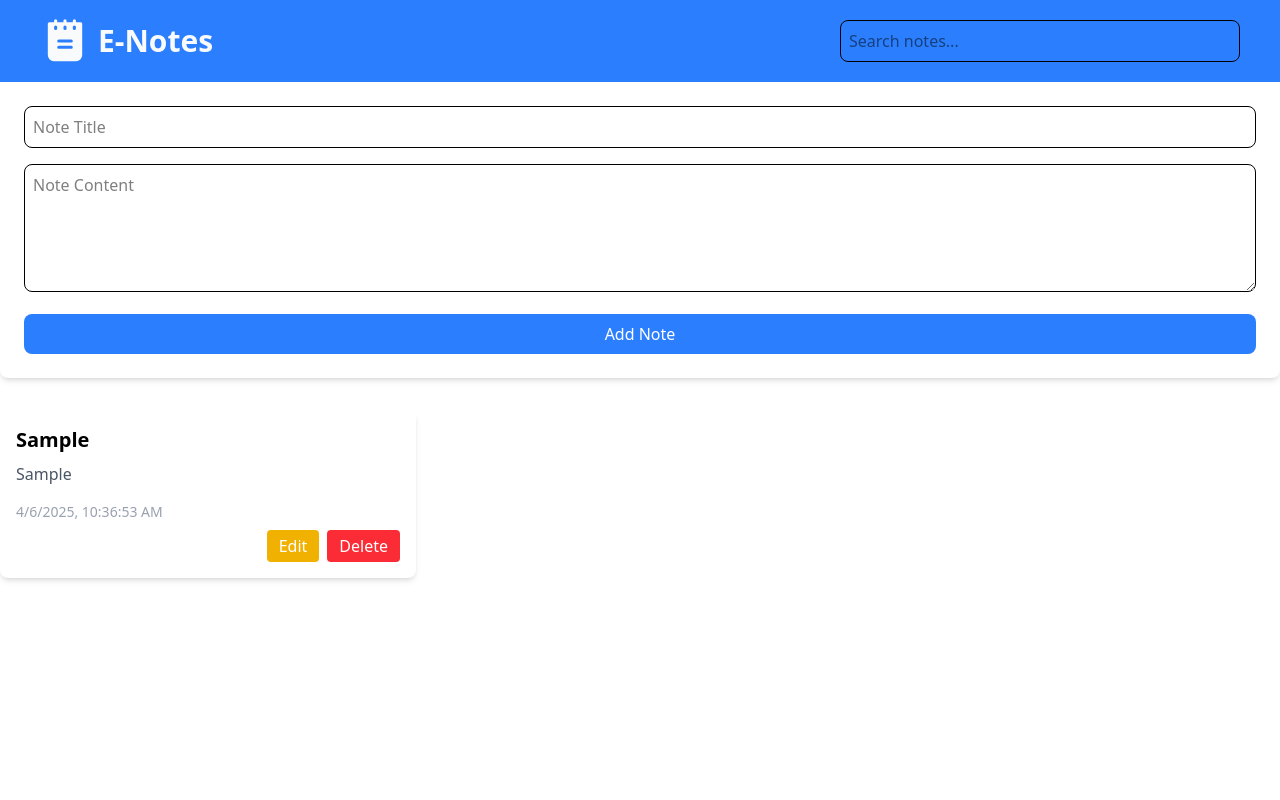
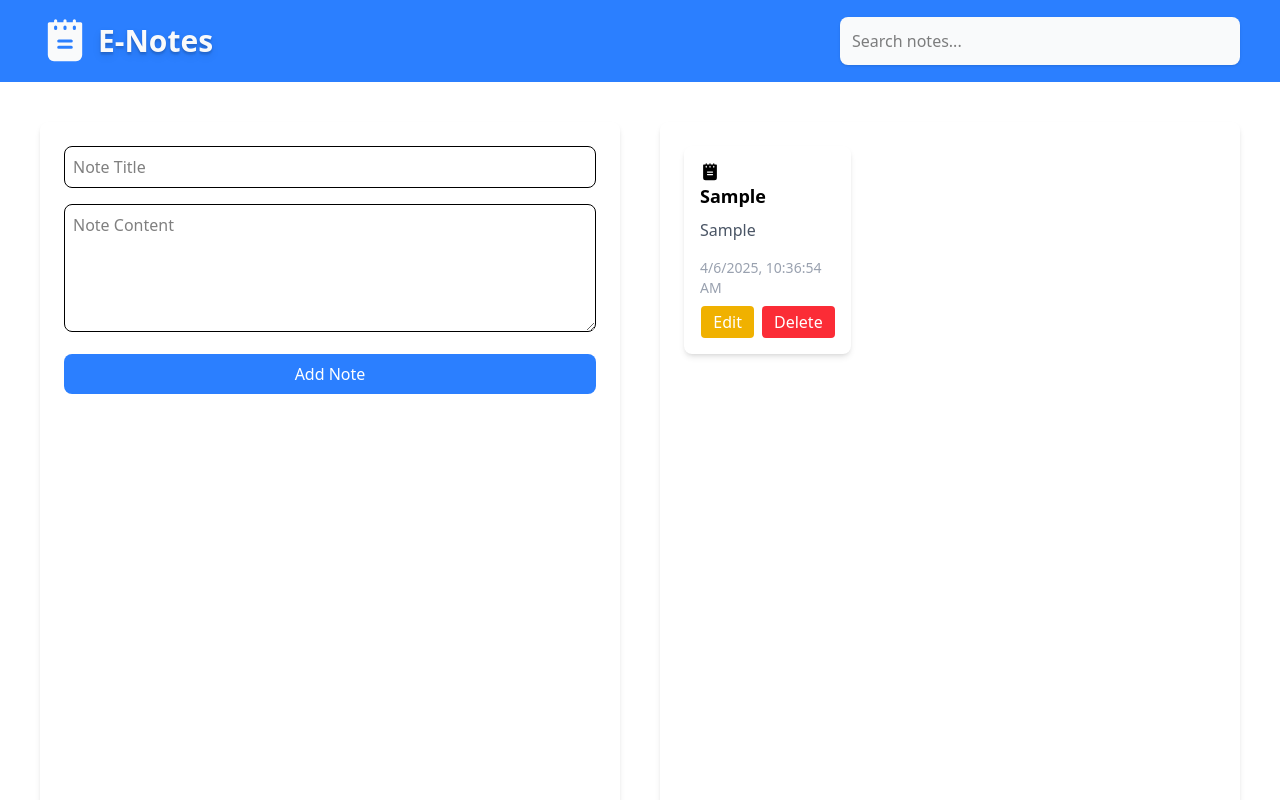
Before and after one commit to MoketeTyabekana/ai-projects, a React (Vite) app in the folder e-notes/: page / in a window 1280 px wide. Both pictures are taken after typing "Sample", "Sample" into the empty fields and a click on the button "Add Note". Shown: the top 800 px of the page. Built offline with nearby package versions, Linux system fonts and the light colour scheme.

Commit message:
Enhance UI layout and styling for note-taking application; improve search input and add no notes message

```diff
--- a/e-notes/src/App.jsx
+++ b/e-notes/src/App.jsx
@@ -67,7 +67,7 @@ function App() {
   return (
     <div className="">
       <nav className="bg-blue-500 flex justify-between items-center px-10 py-4">
-        <h1 className="text-3xl font-bold text-center text-gray-50 flex justify-center items-center">
+        <h1 className="text-3xl font-bold text-center text-gray-50 flex justify-center items-center text-shadow-lg">
           <PiNotepadFill className="inline-block mr-2" size={50} />
           E-Notes
         </h1>
@@ -75,21 +75,22 @@ function App() {
         <input
           type="text"
           placeholder="Search notes..."
-          className="w-1/3 p-2  border rounded-lg"
+          className="w-1/3 p-3  border rounded-lg outline-none border-none bg-gray-50  shadow-sm"
           value={searchTerm}
           onChange={(e) => setSearchTerm(e.target.value)}
         />
       </nav>
 
+      <div className=" grid grid-cols-2 p-10 gap-10">
         {/* Note Form */}
         <form
           onSubmit={handleSubmit}
-        className="bg-white p-6 rounded-lg shadow-md mb-8"
+          className="bg-white p-6 rounded-lg shadow-md mb-8 "
         >
           <input
             type="text"
             placeholder="Note Title"
-          className="w-full p-2 mb-4 border rounded-lg"
+            className="w-full p-2 mb-4 border rounded-lg outline-none"
             value={title}
             onChange={(e) => setTitle(e.target.value)}
           />
@@ -107,13 +108,24 @@ function App() {
           </button>
         </form>
 
+        <div className="bg-white p-6 rounded-lg shadow-md ">
+          {filteredNotes.length === 0 && (
+            <p className="text-center text-gray-500 ">
+              No notes found. Start creating some!
+            </p>
+          )}
           {/* Notes List */}
-      <div className="grid grid-cols-1 md:grid-cols-2 lg:grid-cols-3 gap-4">
+          <div className="grid grid-cols-1 md:grid-cols-2 lg:grid-cols-3 gap-4 flex-2 min-h-screen">
             {filteredNotes.map((note) => (
-          <div key={note.id} className="bg-white p-4 rounded-lg shadow-md">
-            <h3 className="text-xl font-semibold mb-2">{note.title}</h3>
+              <div key={note.id} className="bg-white p-4 rounded-lg shadow-md flex flex-col h-fit">
+                <PiNotepadFill className="inline-block mr-2" size={20} />
+                <div>
+                  <h3 className="text-lg font-semibold mb-2 flex items-center">
+                    {note.title}
+                  </h3>
                   <p className="text-gray-600 mb-4">{note.content}</p>
                   <p className="text-sm text-gray-400 mb-2">{note.date}</p>
+                </div>
                 <div className="flex justify-end space-x-2">
                   <button
                     onClick={() => editNote(note)}
@@ -131,12 +143,8 @@ function App() {
               </div>
             ))}
           </div>
-
-      {filteredNotes.length === 0 && (
-        <p className="text-center text-gray-500 mt-8">
-          No notes found. Start creating some!
-        </p>
-      )}
+        </div>
+      </div>
     </div>
   );
 }
```
Lines whose indentation alone changed are shown as unchanged.
